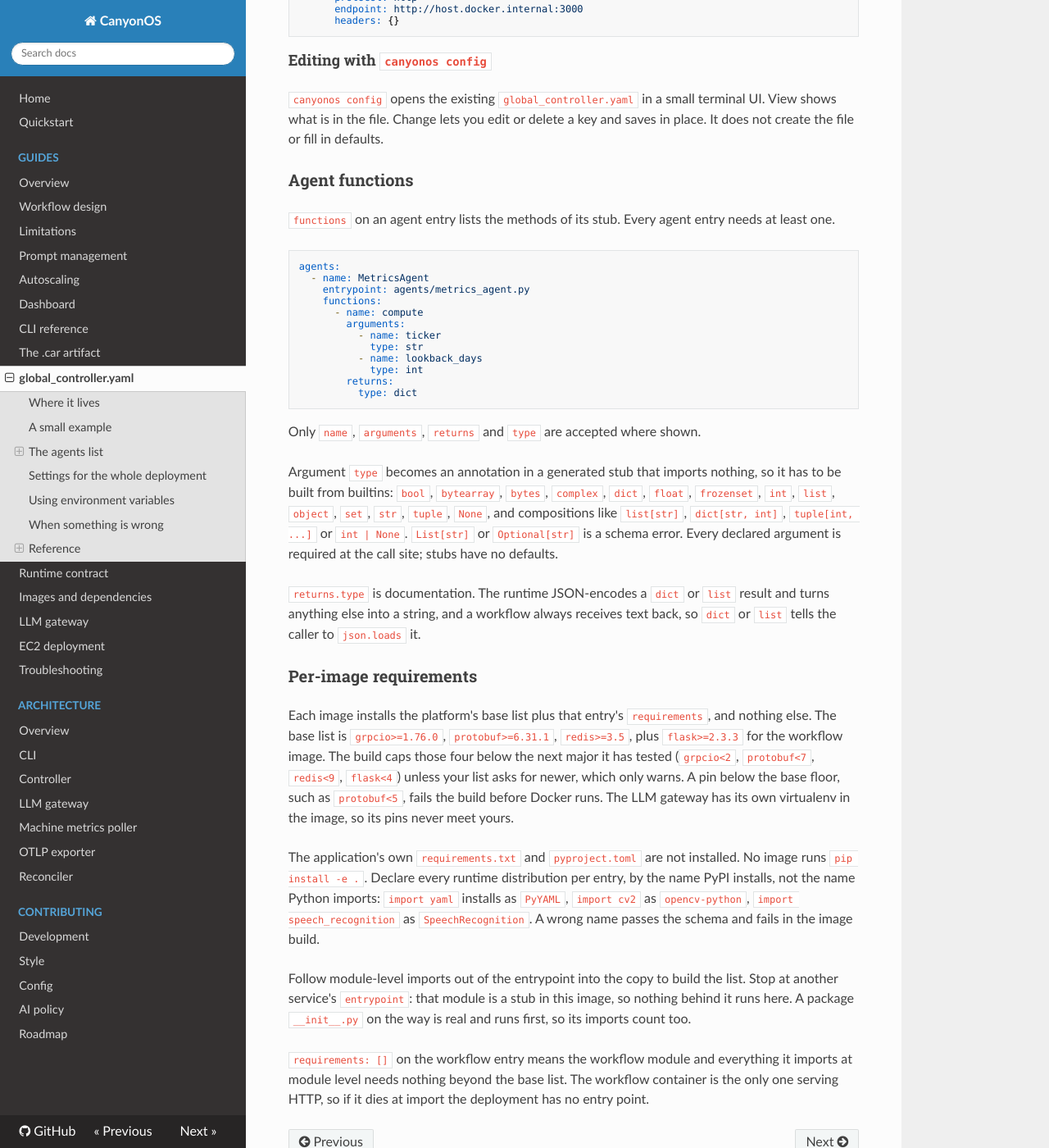
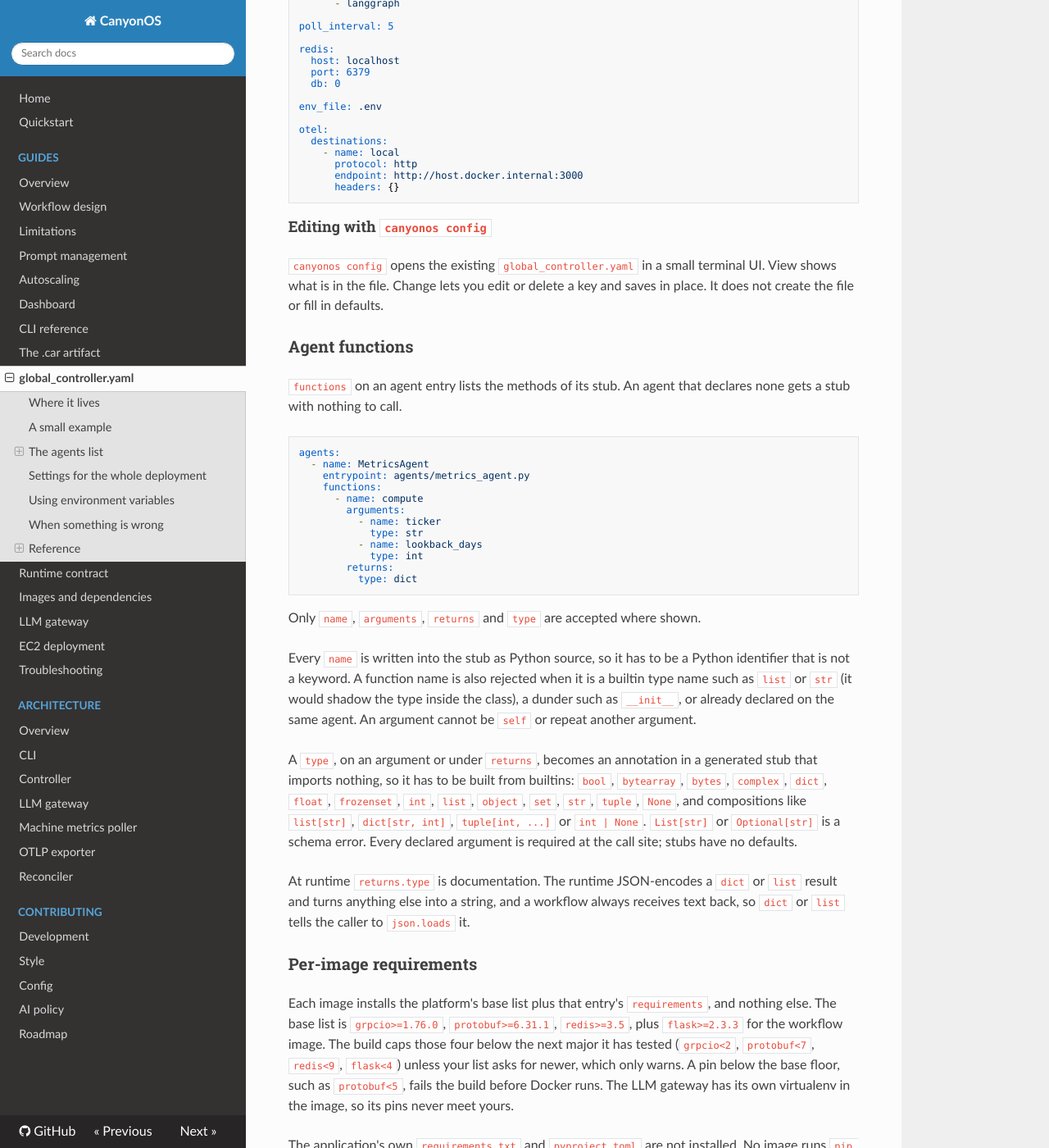
Before and after one commit to CanyonCodeCoreAI/canyonos, an MkDocs documentation site: the page built from docs/guides/GLOBAL_CONTROLLER.md, in a window 1280 px wide and 1400 px high, scrolled down 6500 px. Shown: the whole window at 82% size. Built offline with MkDocs 1.6.1, drawn with Linux system fonts in a browser that asks for light colours; nearby versions of some CDN libraries; some of the changed text lies outside the part shown.

Commit message:
Project import generated by Copybara.
GitOrigin-RevId: 734716c3648767acf4eda7c892d7bd8c697cffd3

````diff
--- a/docs/guides/GLOBAL_CONTROLLER.md
+++ b/docs/guides/GLOBAL_CONTROLLER.md
@@ -31,6 +31,13 @@
       cpu: 1
       memory: 256
     requirements: [yfinance]
+    functions:
+      - name: get_price
+        arguments:
+          - name: ticker
+            type: str
+        returns:
+          type: dict
 
   - name: Workflow
     type: workflow
@@ -44,7 +51,7 @@
 
 - `PriceAgent` is an agent whose code is in `agents/price_agent.py`. CanyonOS runs two
   copies of it, each with one CPU core and 256 MB of memory, and installs `yfinance`
-  into it.
+  into it. `functions` lists the methods the workflow calls on it, here `get_price`.
 - `Workflow` is the workflow. It's the part of your app that receives requests, on
   port `8080`, and calls your agents to answer them.
 - `env_file` points at a `.env` file. Every piece of your app gets its variables, so
@@ -167,7 +174,7 @@
 |---|---|---|
 | `entrypoint` | required | `.py` path relative to `.car/app`, no `..`, not absolute. Holds the class named `name`. |
 | `requirements` | `[]` | One PEP 508 requirement per item. See [Per-image requirements](#per-image-requirements). |
-| `functions` | required | The methods other services can call. See [Agent functions](#agent-functions). |
+| `functions` | `[]` | The methods other services can call; an agent without any cannot be called. See [Agent functions](#agent-functions). |
 
 Workflow entries add:
 
@@ -257,6 +264,13 @@
     requirements:
       - langgraph
       - langchain-openai
+    functions:
+      - name: draft_reply
+        arguments:
+          - name: thread
+            type: str
+        returns:
+          type: str
 
   - name: Workflow
     type: workflow
@@ -290,8 +304,8 @@
 
 ### Agent functions
 
-`functions` on an agent entry lists the methods of its stub. Every agent entry
-needs at least one.
+`functions` on an agent entry lists the methods of its stub. An agent that
+declares none gets a stub with nothing to call.
 
 ```yaml
 agents:
@@ -310,17 +324,23 @@
 
 Only `name`, `arguments`, `returns` and `type` are accepted where shown.
 
-Argument `type` becomes an annotation in a generated stub that imports
-nothing, so it has to be built from builtins: `bool`, `bytearray`, `bytes`,
-`complex`, `dict`, `float`, `frozenset`, `int`, `list`, `object`, `set`,
-`str`, `tuple`, `None`, and compositions like `list[str]`, `dict[str, int]`,
-`tuple[int, ...]` or `int | None`. `List[str]` or `Optional[str]` is a schema
-error. Every declared argument is required at the call site; stubs have no
-defaults.
+Every `name` is written into the stub as Python source, so it has to be a
+Python identifier that is not a keyword. A function name is also rejected
+when it is a builtin type name such as `list` or `str` (it would shadow the
+type inside the class), a dunder such as `__init__`, or already declared on
+the same agent. An argument cannot be `self` or repeat another argument.
 
-`returns.type` is documentation. The runtime JSON-encodes a `dict` or `list`
-result and turns anything else into a string, and a workflow always receives
-text back, so `dict` or `list` tells the caller to `json.loads` it.
+A `type`, on an argument or under `returns`, becomes an annotation in a
+generated stub that imports nothing, so it has to be built from builtins:
+`bool`, `bytearray`, `bytes`, `complex`, `dict`, `float`, `frozenset`, `int`,
+`list`, `object`, `set`, `str`, `tuple`, `None`, and compositions like
+`list[str]`, `dict[str, int]`, `tuple[int, ...]` or `int | None`. `List[str]`
+or `Optional[str]` is a schema error. Every declared argument is required at
+the call site; stubs have no defaults.
+
+At runtime `returns.type` is documentation. The runtime JSON-encodes a `dict`
+or `list` result and turns anything else into a string, and a workflow always
+receives text back, so `dict` or `list` tells the caller to `json.loads` it.
 
 ### Per-image requirements
 
````
Also changed, not shown: docs/ROADMAP.md (+0 -1 lines), docs/guides/RUNTIME_CONTRACT.md (+2 -2 lines), docs/guides/TROUBLESHOOTING.md (+4 -1 lines), skills/porting-to-canyonos/SKILL.md (+4 -2 lines), 7 other files.
